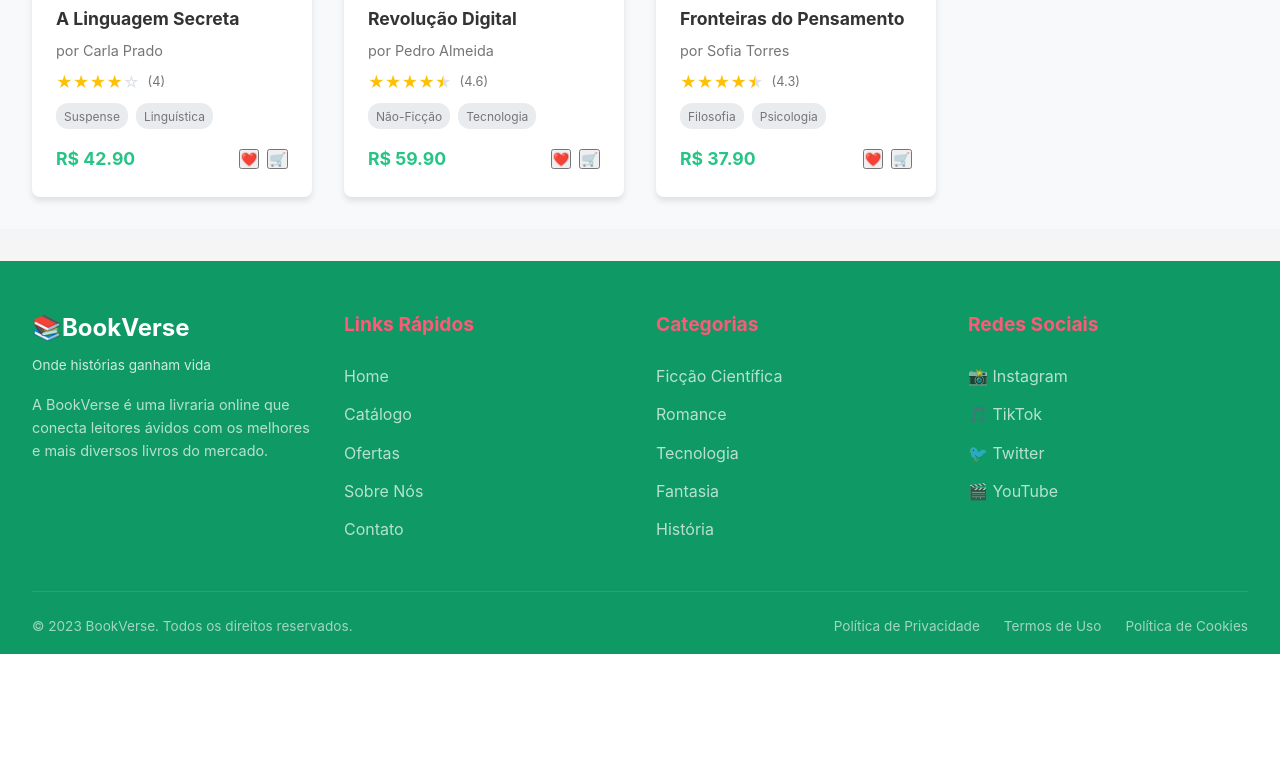
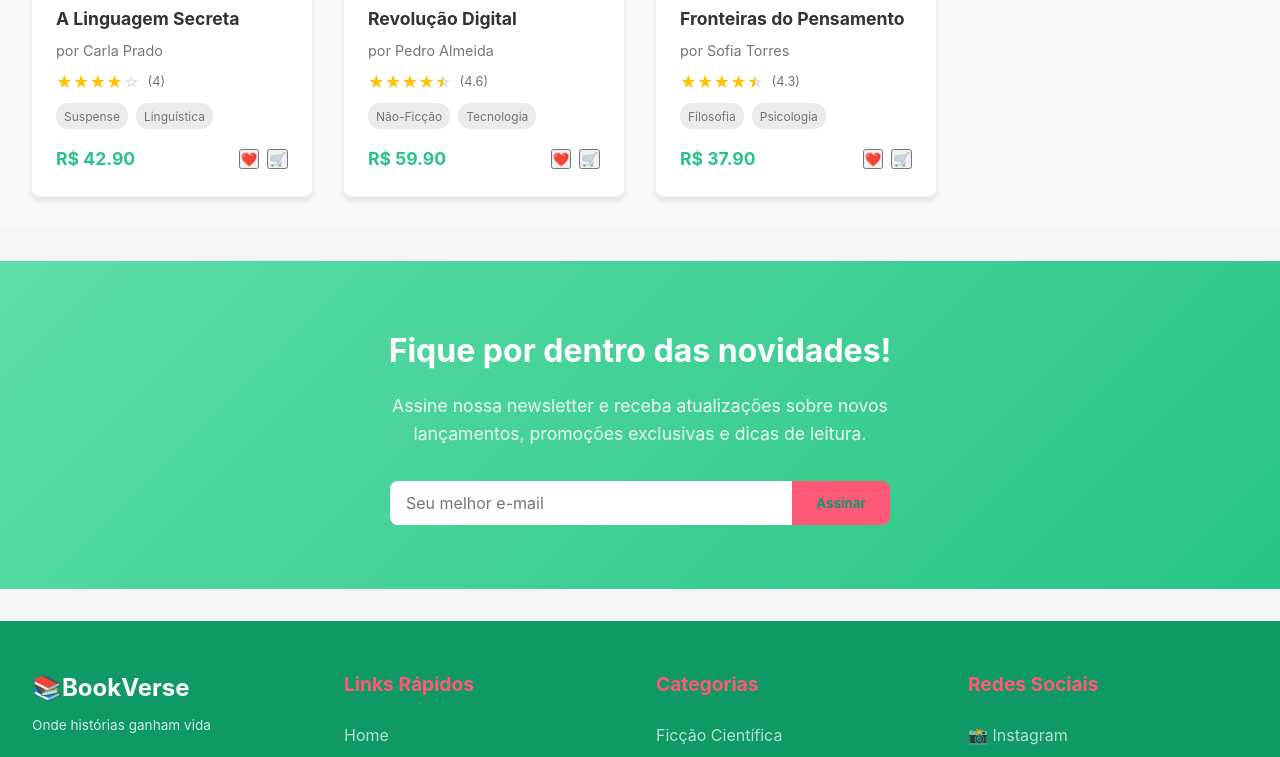
Before and after one commit to sosogomess/Livraria-01, a Next.js app: page /livraria in a window 1280 px wide. Shown: the part 1929-2686 px from the top of the page. Before the commit the page ends 2583 px from the top, so only its background shows below. Built offline with nearby package versions, Linux system fonts and the light colour scheme.

Commit message:
feat: create subscription components

```diff
--- a/src/app/components/category/category.module.css
+++ b/src/app/components/category/category.module.css
@@ -40,3 +40,15 @@
     font-weight: 500;
     text-align: center;
   }
+
+  .viewAll {
+    color: var(--primary-color);
+    font-weight: 500;
+    transition: var(--transition);
+    text-decoration: none;
+  }
+
+  .viewAll:hover {
+    color: var(--primary-dark);
+    text-decoration: underline;
+  }
--- /dev/null
+++ b/src/app/components/subscription/index.jsx
@@ -0,0 +1,27 @@
+import styles from "./subscription.module.css";
+
+const Subscription = () => {
+    return (
+        <section className={styles.subscriptionSection}>
+        <div className={styles.subscriptionContent}>
+          <h2 className={styles.subscriptionHeading}>
+            Fique por dentro das novidades!
+          </h2>
+          <p className={styles.subscriptionText}>
+            Assine nossa newsletter e receba atualizações sobre novos
+            lançamentos, promoções exclusivas e dicas de leitura.
+          </p>
+          <div className={styles.subscriptionForm}>
+            <input
+              type="email"
+              className={styles.subscriptionInput}
+              placeholder="Seu melhor e-mail"
+            />
+            <button className={styles.subscribeButton}>Assinar</button>
+          </div>
+        </div>
+      </section>
+
+    )
+}
+export default Subscription;
--- /dev/null
+++ b/src/app/components/subscription/subscription.module.css
@@ -0,0 +1,62 @@
+.subscriptionSection {
+    background: linear-gradient(
+      135deg,
+      var(--primary-light),
+      var(--primary-color)
+    );
+    color: var(--white);
+    padding: 4rem 2rem;
+    text-align: center;
+    margin-bottom: 2rem;
+    box-sizing: border-box;
+  }
+
+  .subscriptionContent {
+    max-width: 600px;
+    margin: 0 auto;
+  }
+
+  .subscriptionHeading {
+    font-size: 2rem;
+    margin-bottom: 1rem;
+    font-family: inherit;
+  }
+
+  .subscriptionText {
+    font-size: 1.1rem;
+    margin-bottom: 2rem;
+    opacity: 0.9;
+  }
+
+  .subscriptionForm {
+    display: flex;
+    max-width: 500px;
+    margin: 0 auto;
+  }
+
+  .subscriptionInput {
+    flex: 1;
+    padding: 0.75rem 1rem;
+    border: none;
+    border-radius: var(--border-radius) 0 0 var(--border-radius);
+    font-size: 1rem;
+    outline: none;
+    font-family: inherit;
+  }
+
+  .subscribeButton {
+    background-color: var(--secondary-color);
+    color: var(--primary-dark);
+    padding: 0.75rem 1.5rem;
+    border-radius: 0 var(--border-radius) var(--border-radius) 0;
+    font-weight: bold;
+    transition: var(--transition);
+    cursor: pointer;
+    border: none;
+    outline: none;
+    font-family: inherit;
+  }
+
+  .subscribeButton:hover {
+    background-color: #02c4b2;
+  }
--- a/src/app/livraria/page.jsx
+++ b/src/app/livraria/page.jsx
@@ -5,6 +5,7 @@
 import styles from "./livraria.module.css";
 import Category from "../components/category";
 import Launch from "../components/launch";
+import Subscription from "../components/subscription";
 
 
 export default function Home() {
@@ -15,6 +16,7 @@
      <Detach />
      <Category />
       <Launch />
+      <Subscription />
      <Footer />
     </div>
   );
```
